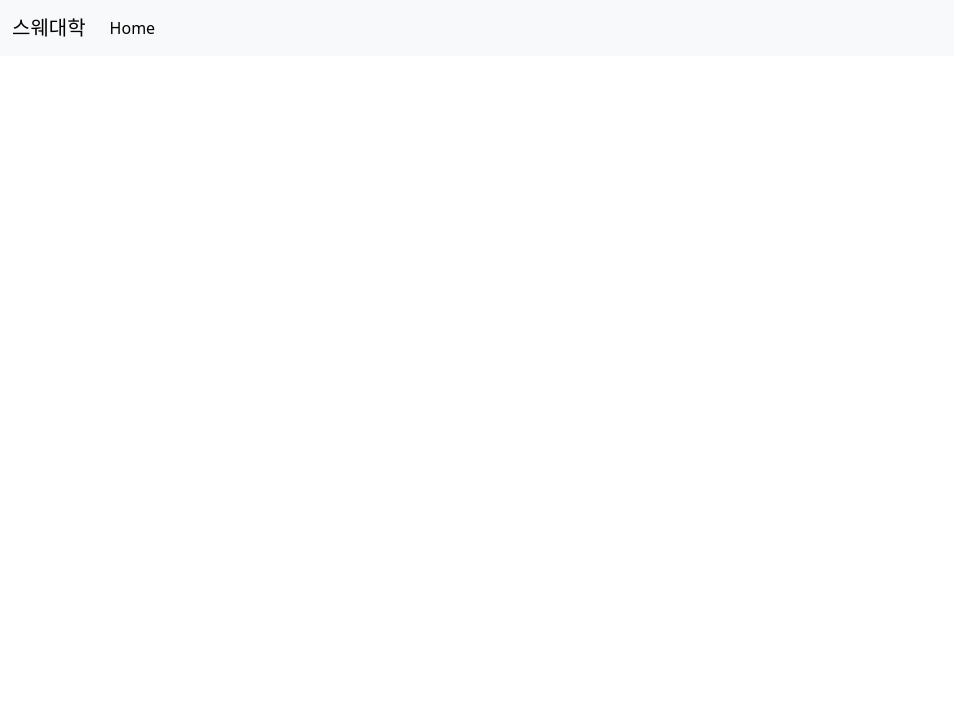
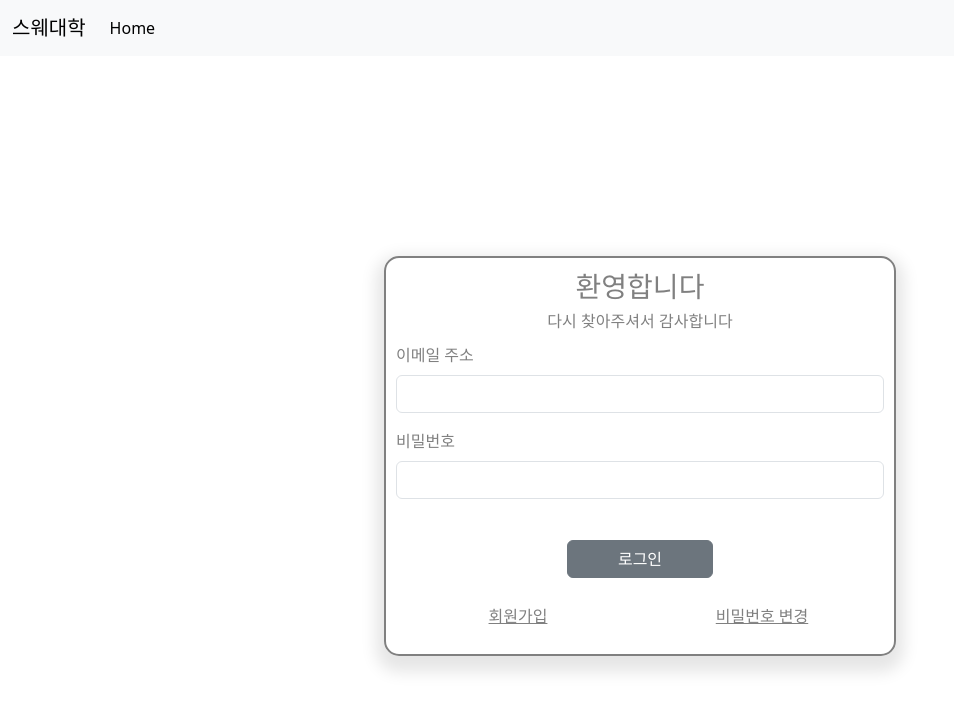
Before and after one commit to david0521/swedenUni, a Vue app in the folder swediversity/: page /login in a window 1280 px wide. Before the commit this address had no page. Shown: the top 710 px of the page, without its empty margins (0-954 px from the left). Built offline with nearby package versions, Linux system fonts and the light colour scheme; a web font is replaced by a local one.

Commit message:
#23 Create login page  This commit will create a fully functioning login page.  However, the color of the page has not been decided yet, and will be determined at the last.

```diff
--- /dev/null
+++ b/swediversity/src/axiosConfig.js
@@ -0,0 +1,35 @@
+import axios from 'axios';
+
+const token = localStorage.getItem('jwtToken');
+if (token) {
+    axios.defaults.headers.common['Authorization'] = `${token}`;
+}
+
+axios.interceptors.response.use(
+    response => response,
+    async error => {
+        const originalRequest = error.config;
+
+        if (error.response.status === 401 && !originalRequest._retry) {
+            originalRequest._retry = true;
+            try {
+                const refreshToken = localStorage.getItem('refreshToken');
+                const response = await axios.post('http://localhost:3000/api/users/refreshToken', { refreshToken });
+                const { token } = response.data;
+
+                localStorage.setItem('jwtToken', token);
+                axios.defaults.headers.common['Authorization'] = `${token}`;
+                originalRequest.headers['Authorization'] = `${token}`;
+
+                return axios(originalRequest);
+            } catch (err) {
+                console.error('Refresh token failed', err);
+                localStorage.removeItem('jwtToken');
+                localStorage.removeItem('refreshToken');
+            }
+        }
+        return Promise.reject(error);
+    }
+);
+
+export default axios;
--- a/swediversity/src/main.js
+++ b/swediversity/src/main.js
@@ -1,6 +1,7 @@
 import { createApp } from 'vue'
 import App from './App.vue'
 import router from './router'
+import axios from './axiosConfig.js'
 
 import "bootstrap/dist/css/bootstrap.min.css"
 import "bootstrap"
--- a/swediversity/src/router/index.js
+++ b/swediversity/src/router/index.js
@@ -8,6 +8,7 @@ import AddProgram from '../views/admin/AddProgram.vue'
 import EatDrink from '../views/CityInfo/EatDrink.vue'
 import Travel from '../views/CityInfo/Travel.vue'
 import Transportation from '../views/CityInfo/Transportation.vue'
+import Login from '../views/Login.vue'
 
 
 const router = createRouter({
@@ -17,6 +18,11 @@ const router = createRouter({
             path: '/',
             name: 'home',
             component: HomeView
+        },
+        {
+            path: '/login',
+            name: 'Login',
+            component: Login
         },
         {
             path: '/admin',
--- /dev/null
+++ b/swediversity/src/views/Login.vue
@@ -0,0 +1,163 @@
+<template>
+    <div>
+         <div class="outer-layer">
+             <div class="outer-box">
+                <div class="login-welcome">
+                    <h3 class="main-font">환영합니다</h3>
+                    <h6 class="caption-font">다시 찾아주셔서 감사합니다</h6>
+                </div>
+                <div class="login-form">
+                    <div class="mb-3">
+                        <label for="emailInput" class="form-label">이메일 주소</label>
+                        <input type="email" class="form-control" id="emailInput" v-model="email">
+                    </div>
+                    <div class="mb-3">
+                        <label for="passwordInput" class="form-label">비밀번호</label>
+                        <input type="password" class="form-control" id="passwordInput" v-model="password">
+                    </div>
+                </div>
+                <div v-if="errorMessage" class="error-message">
+                        <p>{{ errorMessage }}</p>
+                    </div>
+                <div class="login-button">
+                    <button type="button" class="btn btn-secondary" style="width: 30%" @click="login">로그인</button>
+                </div>
+                <div class="other-option">
+                    <div class="register">
+                        <button type="button" class="btn btn-link" style="color: gray">회원가입</button>
+                    </div>
+                    <div class="find-password">
+                        <button type="button" class="btn btn-link" style="color: gray">비밀번호 변경</button>
+                    </div>
+                </div>
+             </div>
+         </div>
+    </div>
+ </template>
+
+ <style scoped>
+ .outer-layer {
+     display: flex;
+     justify-content: center;
+     align-items: center;
+     height: 100vh;
+     margin: 0;
+ }
+
+ .outer-box {
+     width: 40%;
+     height: 50%;
+     padding: 10px;
+     display: flex;
+     flex-direction: column;
+     border: 2px solid gray;
+     margin: 0;
+     border-radius: 15px;
+     color: gray;
+     box-shadow: 0 8px 16px 8px rgba(0, 0, 0, 0.1);
+ }
+
+ .login-welcome {
+    height: 20%;
+    display: flex;
+    flex-direction: column;
+    align-items: center;
+    justify-content: center;
+ }
+
+ .login-form {
+    height: 50%;
+ }
+
+ .error-message {
+    align-items: center;
+    justify-content: center;
+    display: flex;
+    -webkit-animation: fadein 2s linear forwards;
+    animation: fadein 2s linear forwards;
+    opacity: 0;
+ }
+
+ @-webkit-keyframes fadein {
+  0% { opacity: 0; }
+  100% { opacity: 1; }
+ }
+
+ @keyframes fadein {
+  0% { opacity: 0; }
+  100% { opacity: 1; }
+ }
+
+ .login-button {
+    height: 15%;
+    display: flex;
+    align-items: center;
+    justify-content: center;
+ }
+
+ .other-option {
+    height: 15%;
+    display: flex;
+    flex-direction: row;
+ }
+
+ .register {
+    width: 50%;
+    display: flex;
+    justify-content: center;
+ }
+
+ .find-password {
+    width: 50%;
+    display: flex;
+    justify-content: center;
+ }
+
+ </style>
+
+ <script>
+ import axios from 'axios';
+
+ export default {
+    data() {
+        return {
+            email: '',
+            password: '',
+            errorMessage: ''
+        };
+    },
+    methods: {
+        async login() {
+            try {
+                const response = await axios.post('http://localhost:3000/api/users/login', {
+                    email: this.email,
+                    password: this.password
+                });
+
+                const { token, refreshToken } = response.data;
+
+                localStorage.setItem('jwtToken', token);
+                localStorage.setItem('refreshToken', refreshToken);
+
+                axios.defaults.headers.common['Authorization'] = `${token}`;
+
+                console.log('Login successful', response.data);
+                this.errorMessage = '';
+
+                this.$router.push('/');
+            } catch (err) {
+                console.error('Login failed', err)
+                this.errorMessage = err.response.data.message
+            }
+        }
+    },
+    created() {
+        const token = localStorage.getItem('jwtToken');
+        if (token) {
+            axios.defaults.headers.common['Authorization'] = `${token}`;
+        }
+    }
+
+ }
+
+ </script>
```
